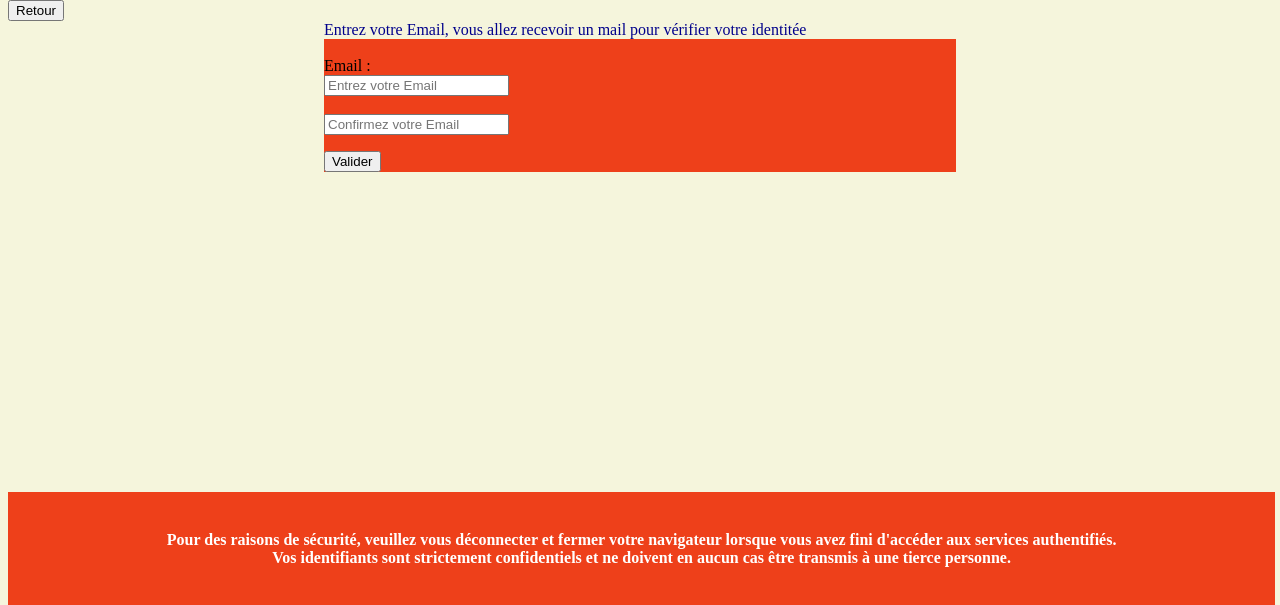
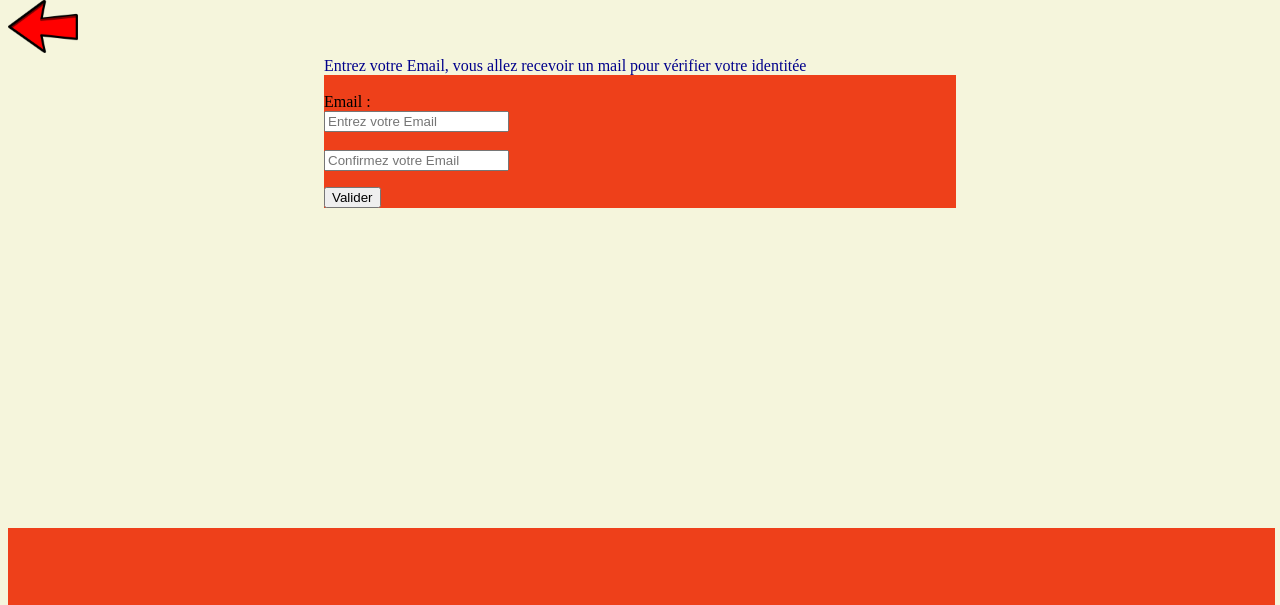
Before and after one commit to RomainSoil/SAE301, a PHP site: page /SAE301/MotDePasseOublie.php in a window 1280 px wide. Shown: the part 195-800 px from the top of the page. Run offline with PHP 8.4, Linux system fonts and the light colour scheme.

Commit message:
Mot de passe oublie

```diff
--- a/PHP/Login Maneo.php
+++ b/PHP/Login Maneo.php
@@ -14,9 +14,8 @@
 
 <body>
 <div class="bouton_retour">
-    <form action="Accueil.php" method="post">
-        <input type="submit" value="<-">
-    </form>
+    <a href="Accueil.php"> <img src="fleche.png"  class="icone"> </a>
+
 </div>
 <div class="I">
     <h2>INSCRIPTION IFSI</h2>
--- a/PHP/MotDePasseOublie.css
+++ b/PHP/MotDePasseOublie.css
@@ -3,6 +3,8 @@ header{
     top:0%;
     color: #EE401A
 }
+
+
 
 div.mess{
     color: darkblue;
@@ -14,7 +16,6 @@ div.box{
     background-color:  #EE401A;
     margin-left: 25%;
     margin-right: 25%;
-
 }
 
 
--- a/PHP/MotDePasseOublie.php
+++ b/PHP/MotDePasseOublie.php
@@ -15,9 +15,8 @@
 <body>
 
 <div class="bouton_retour">
-    <form action="Accueil.php" method="post">
-    <input type="submit" value="Retour">
-    </form>
+    <a href="Accueil.php"> <img src="fleche.png"  class="icone"> </a>
+
 </div>
 
 
@@ -45,9 +44,7 @@
 
 </body>
 <footer>
-        <div class="sec">
-            Pour des raisons de sécurité, veuillez vous déconnecter et fermer votre navigateur lorsque vous avez fini d'accéder aux services authentifiés.
-            <br>
+        <div class="sec"
             Vos identifiants sont strictement confidentiels et ne doivent en aucun cas être transmis à une tierce personne.
         </div>
 </footer>
```
Also changed, not shown: PHP/fleche.png (added).
